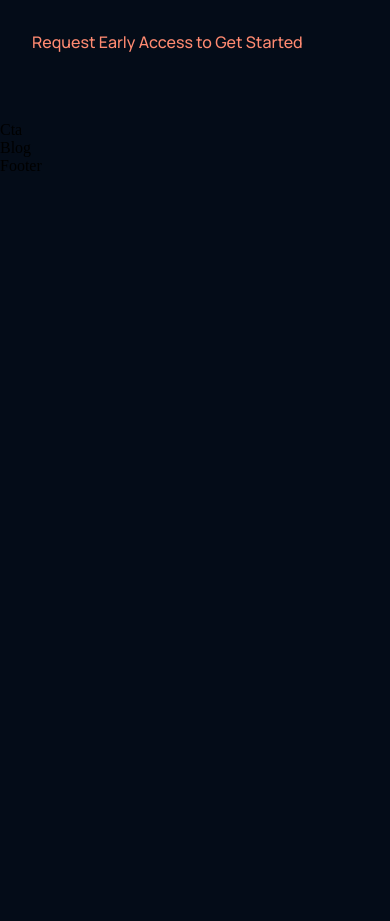
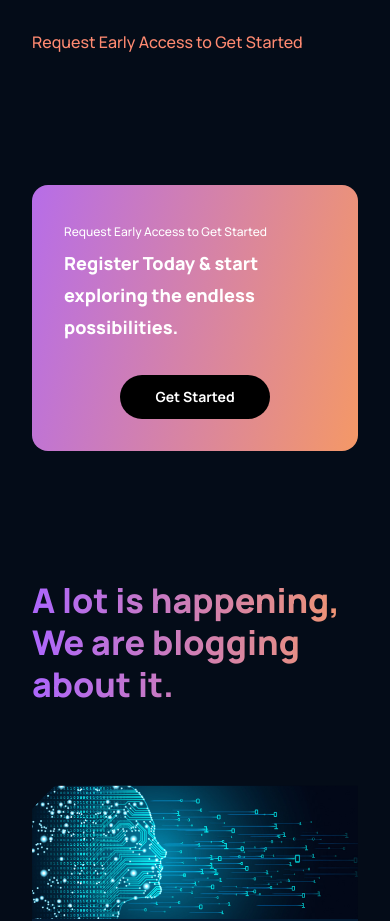
Before and after one commit to alijm0806/GPT_ALI, a React (Create React App) app: page / in a window 390 px wide. Shown: the part 4140-5061 px from the top of the page. Before the commit the page ends 4315 px from the top, so only its background shows below. Built offline with nearby package versions, Linux system fonts and the light colour scheme.

Commit message:
creating Article + Blog

```diff
--- a/src/components/article/Article.jsx
+++ b/src/components/article/Article.jsx
@@ -1,13 +1,19 @@
-import React from 'react'
-import './article.css'
+import React from 'react';
+import './article.css';
 
+const Article = ({ imgUrl, date, text }) => (
+  <div className="gpt3__blog-container_article">
+    <div className="gpt3__blog-container_article-image">
+      <img src={imgUrl} alt="blog_image" />
+    </div>
+    <div className="gpt3__blog-container_article-content">
+      <div>
+        <p>{date}</p>
+        <h3>{text}</h3>
+      </div>
+      <p>Read Full Article</p>
+    </div>
+  </div>
+);
 
-const Article = () => {
-  return (
-    <div>
-      Article
-    </div>
-  )
-}
-
-export default Article
+export default Article;
--- a/src/components/article/article.css
+++ b/src/components/article/article.css
@@ -0,0 +1,60 @@
+.gpt3__blog-container_article {
+  width: 100%;
+  height: 100%;
+
+  display: flex;
+  flex-direction: column;
+  background: var(--color-footer);
+}
+
+.gpt3__blog-container_article-image {
+  width: 100%;
+  height: 100%;
+  background: var(--color-bg);
+}
+
+.gpt3__blog-container_article-image img {
+  width: 100%;
+  height: 100%;
+}
+
+.gpt3__blog-container_article-content {
+  display: flex;
+  flex-direction: column;
+  justify-content: space-between;
+
+  padding: 1rem 1.5rem;
+  height: 100%;
+}
+
+.gpt3__blog-container_article-content p {
+  font-family: var(--font-family);
+  font-size: 11.65px;
+  font-weight: 700;
+  line-height: 35px;
+
+  color: #fff;
+}
+
+.gpt3__blog-container_article-content h3 {
+  font-family: var(--font-family);
+  font-size: 25.11px;
+  font-weight: 800;
+  line-height: 30.30px;
+
+  color: #fff;
+  margin-bottom: 5rem;
+  cursor: pointer;
+}
+
+.gpt3__blog-container_article-content p:last-child {
+  cursor: pointer;
+}
+
+
+@media screen and (max-width: 550px) {
+  .gpt3__blog-container_article-content h3 {
+    font-size: 18px;
+    line-height: 25p;
+  }
+}
--- a/src/components/cta/Cta.jsx
+++ b/src/components/cta/Cta.jsx
@@ -1,13 +1,16 @@
-import React from 'react'
-import './cta.css'
+import React from 'react';
+import './cta.css';
 
+const CTA = () => (
+  <div className="gpt3__cta">
+    <div className="gpt3__cta-content">
+      <p>Request Early Access to Get Started</p>
+      <h3>Register Today & start exploring the endless possibilities.</h3>
+    </div>
+    <div className="gpt3__cta-btn">
+      <button type="button">Get Started</button>
+    </div>
+  </div>
+);
 
-const Cta = () => {
-  return (
-    <div>
-      Cta
-    </div>
-  )
-}
-
-export default Cta
+export default CTA;
--- a/src/components/cta/cta.css
+++ b/src/components/cta/cta.css
@@ -0,0 +1,84 @@
+.gpt3__cta {
+  display: flex;
+  justify-content: space-between;
+  align-items: center;
+  flex-direction: row;
+
+  padding: 2rem;
+  margin: 4rem;
+  border-radius: 1rem;
+  background: var(--gradient-bar)
+}
+
+.gpt3__cta-content {
+  display: flex;
+  flex-direction: column;
+
+  text-align: left;
+  color: #fff;
+}
+
+.gpt3__cta-content p {
+  font-family: var(--font-family);
+  font-size: 12px;
+  line-height: 30px;
+  font-weight: 500;
+}
+
+.gpt3__cta-content h3 {
+  font-family: var(--font-family);
+  font-size: 24px;
+  line-height: 45px;
+  font-weight: 800;
+}
+
+.gpt3__cta-btn {
+  display: flex;
+  justify-content: center;
+  align-items: center;
+
+  margin-left: 2rem;
+}
+
+.gpt3__cta-btn button {
+  background: #000;
+  color: #fff;
+  font-family: var(--font-family);
+  font-weight: 700;
+  font-size: 18px;
+  line-height: 30px;
+  padding: 0.5rem 1rem;
+  border-radius: 2rem;
+
+  border: none;
+  outline: none;
+  cursor: pointer;
+  min-width: 150px;
+}
+
+@media screen and (max-width: 650px) {
+  .gpt3__cta {
+    flex-direction: column;
+  }
+
+  .gpt3__cta-btn {
+    margin: 2rem 0 0;
+  }
+}
+
+@media screen and (max-width: 550px) {
+  .gpt3__cta {
+    flex-direction: column;
+    margin: 4rem 2rem;
+  }
+
+  .gpt3__cta-content h3 {
+    font-size: 18px;
+    line-height: 32px;
+  }
+
+  .gpt3__cta-btn button {
+    font-size: 14px;
+    line-height: 28px;
+  }
+}
--- a/src/containers/blog/Blog.jsx
+++ b/src/containers/blog/Blog.jsx
@@ -1,12 +1,25 @@
-import React from 'react'
-import './blog.css'
+import React from 'react';
+import Article from '../../components/article/Article';
+import { blog01, blog02, blog03, blog04, blog05 } from './imports';
+import './blog.css';
 
-const Blog = () => {
-  return (
-    <div>
-      Blog
+const Blog = () => (
+  <div className="gpt3__blog section__padding" id="blog">
+    <div className="gpt3__blog-heading">
+      <h1 className="gradient__text">A lot is happening, <br /> We are blogging about it.</h1>
     </div>
-  )
-}
+    <div className="gpt3__blog-container">
+      <div className="gpt3__blog-container_groupA">
+        <Article imgUrl={blog01} date="Sep 26, 2021" text="GPT-3 and Open  AI is the future. Let us exlore how it is?" />
+      </div>
+      <div className="gpt3__blog-container_groupB">
+        <Article imgUrl={blog02} date="Sep 26, 2021" text="GPT-3 and Open  AI is the future. Let us exlore how it is?" />
+        <Article imgUrl={blog03} date="Sep 26, 2021" text="GPT-3 and Open  AI is the future. Let us exlore how it is?" />
+        <Article imgUrl={blog04} date="Sep 26, 2021" text="GPT-3 and Open  AI is the future. Let us exlore how it is?" />
+        <Article imgUrl={blog05} date="Sep 26, 2021" text="GPT-3 and Open  AI is the future. Let us exlore how it is?" />
+      </div>
+    </div>
+  </div>
+);
 
-export default Blog
+export default Blog;
--- a/src/containers/blog/blog.css
+++ b/src/containers/blog/blog.css
@@ -0,0 +1,78 @@
+.gpt3__blog {
+  display: flex;
+  flex-direction: column;
+}
+
+.gpt3__blog-heading {
+  width: 100%;
+  text-align: left;
+
+  margin-bottom: 5rem;
+}
+
+.gpt3__blog-heading h1 {
+  font-size: 62px;
+  line-height: 75px;
+  font-family: var(--font-family);
+  font-weight: 800;
+}
+
+.gpt3__blog-container {
+  display: flex;
+  flex-direction: row;
+}
+
+.gpt3__blog-container_groupA {
+  flex: 0.75;
+  margin-right: 2rem;
+}
+
+.gpt3__blog-container_groupB {
+  flex: 1;
+
+  display: grid;
+  grid-template-columns: repeat(2, 1fr);
+  grid-gap: 2rem;
+}
+
+@media screen and (max-width: 990px) {
+  .gpt3__blog-container {
+    flex-direction: column-reverse;
+  }
+
+
+  .gpt3__blog-container_groupA {
+    margin: 2rem 0;
+  }
+
+  .gpt3__blog-container_groupA .gpt3__blog-container_article {
+    width: 48%;
+  }
+
+  .gpt3__blog-container_groupA .gpt3__blog-container_article-image {
+    height: 250px;
+  }
+}
+
+@media screen and (max-width: 700px) {
+  .gpt3__blog-container_groupB {
+    grid-template-columns: repeat(1, 1fr);
+  }
+
+  .gpt3__blog-container_groupA .gpt3__blog-container_article {
+    width: 100%;
+  }
+
+  .gpt3__blog-heading h1 {
+    font-size: 46px;
+    line-height: 52px;
+  }
+}
+
+@media screen and (max-width: 550px) {
+  .gpt3__blog-heading h1 {
+    font-size: 34px;
+    line-height: 42px;
+  }
+
+}
--- /dev/null
+++ b/src/containers/blog/imports.js
@@ -0,0 +1,13 @@
+import blog01 from '../../assets/blog01.png';
+import blog02 from '../../assets/blog02.png';
+import blog03 from '../../assets/blog03.png';
+import blog04 from '../../assets/blog04.png';
+import blog05 from '../../assets/blog05.png';
+
+export {
+  blog01,
+  blog02,
+  blog03,
+  blog04,
+  blog05,
+};
```
